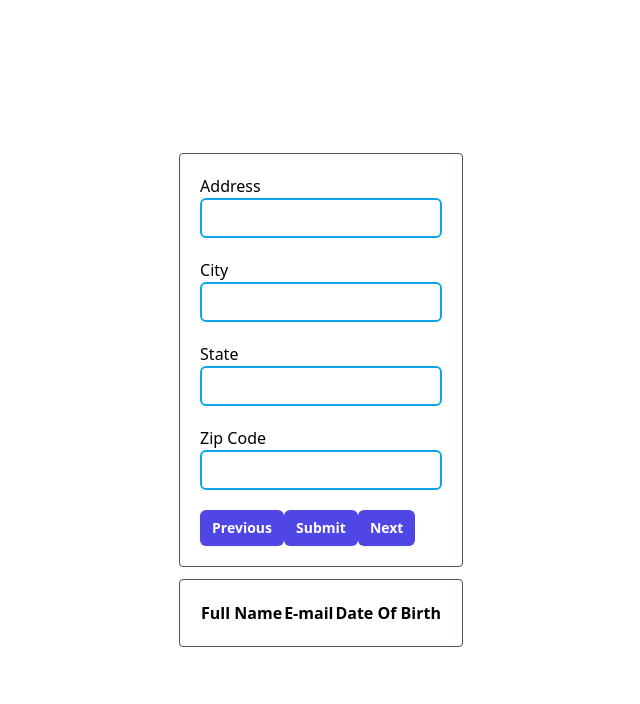
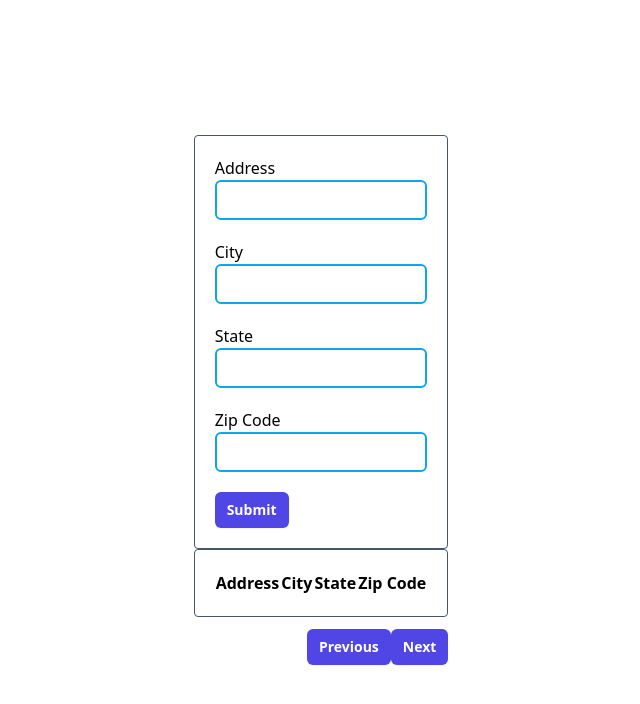
Before and after one commit to revou-fsse-3/module-4-desyasarbini, a React (Create React App) app: page / in a window 1280 px wide. Both pictures are taken after a click on the button "Next". Shown: the top 704 px of the page, without its empty margins (319-959 px from the left). Built offline with nearby package versions, Linux system fonts and the light colour scheme.

Commit message:
edit structure cotent

```diff
--- a/src/containers/FormContainer/index.tsx
+++ b/src/containers/FormContainer/index.tsx
@@ -1,5 +1,5 @@
 import {Input, Button, Typography, Card, Table} from '../../components';
-import {useFormik} from 'formik';
+import {Form, useFormik} from 'formik';
 import { useState } from 'react';
 import * as yup from 'yup';
 
@@ -81,8 +81,9 @@ const FormContainer = () => {
 
     return (
         <Card border={false} className={'flex flex-col gap-3'}>
+            {step === 1 && (
+                <div>
                     <Card border>
-                {step === 1 && (
                         <form onSubmit={formMik.handleSubmit}>
                             <div className='mb-5'>
                                 <Typography>{'Full Name'}</Typography>
@@ -127,10 +128,32 @@ const FormContainer = () => {
                                 }
                             </div>
                             <Button label={'Submit'} type={'submit'} className='bg-sky-500'/>
-                        <Button label={'Next'} onClick={handleNext} type={'button'} className='bg-sky-500'/>
                         </form>
+                    </Card>
+                    <Card border>
+                        <Table headers={[
+                            {
+                                label: 'Full Name',
+                                key: 'fullName'
+                            },
+                            {
+                                label: 'E-mail',
+                                key: 'email'
+                            },
+                            {
+                                label: 'Date Of Birth',
+                                key: 'tanggalLahir'
+                            },
+                        ]} data={users}
+                        onEdit={onEdit}
+                        onDelete={onDelete}
+                        />
+                    </Card>
+                </div>
             )}
             {step === 2 && (
+                <div>
+                    <Card border>
                     <form onSubmit={formMik.handleSubmit}>
                         <div className='mb-5'>
                             <Typography>{'Address'}</Typography>
@@ -188,12 +211,37 @@ const FormContainer = () => {
                                 )
                             }
                         </div>
-                        <Button label={'Previous'} onClick={handlePrevious} type={'button'} className='bg-sky-500'/>
                         <Button label={'Submit'} type={'submit'} className='bg-sky-500'/>
-                        <Button label={'Next'} onClick={handleNext} type={'button'} className='bg-sky-500'/>
                     </form>
+                    </Card>
+                    <Card border>
+                        <Table headers={[
+                            {
+                                label: 'Address',
+                                key: 'address'
+                            },
+                            {
+                                label: 'City',
+                                key: 'city'
+                            },
+                            {
+                                label: 'State',
+                                key: 'state'
+                            },
+                            {
+                                label: 'Zip Code',
+                                key: 'zipCode'
+                            }
+                        ]} data={users}
+                        onEdit={onEdit}
+                        onDelete={onDelete}
+                        />
+                    </Card>
+                </div>
             )}
-                {step === 3 && (
+            {step === 3 &&(
+                <div>
+                    <Card border>
                     <form onSubmit={formMik.handleSubmit}>
                         <div className='mb-5'>
                             <Typography>{'Username'}</Typography>
@@ -223,32 +271,31 @@ const FormContainer = () => {
                                 )
                             }
                         </div>
-                        <Button label={'Previous'} onClick={handlePrevious} type={'button'} className='bg-sky-500'/>
                         <Button label={'Submit'} type={'submit'} className='bg-sky-500'/>
                     </form>
-                )}
                     </Card>
                     <Card border>
                         <Table headers={[
                             {
-                        label: 'Full Name',
-                        key: 'fullName'
+                                label: 'Username',
+                                key: 'userName'
                             },
                             {
-                        label: 'E-mail',
-                        key: 'email'
-                    },
-                    {
-                        label: 'Date Of Birth',
-                        key: 'tanggalLahir'
+                                label: 'Password',
+                                key: 'password'
                             },
                         ]} data={users}
                         onEdit={onEdit}
                         onDelete={onDelete}
                         />
                     </Card>
+                </div>
+            )}
+            <div className='flex justify-end'>
+                <Button label={'Previous'} onClick={handlePrevious} type={'button'} className={'bg-green-500'}/>
+                <Button label={'Next'} onClick={handleNext} type={'button'} className={'bg-green-500'}/>
+            </div>
         </Card>
-
     )
 }
 export default FormContainer
```
Lines whose indentation alone changed are shown as unchanged.
